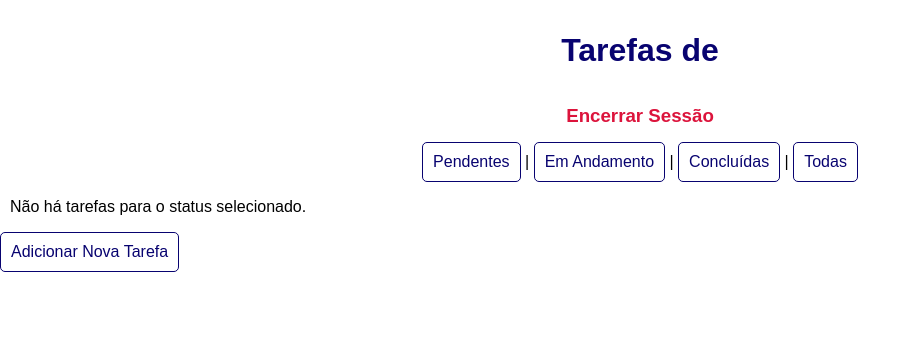
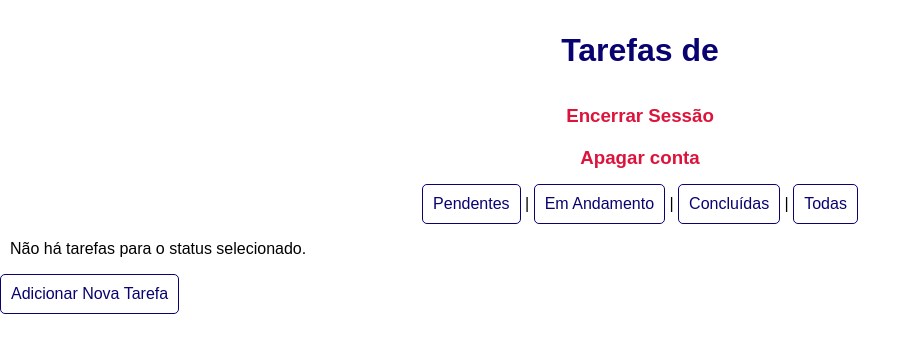
Before and after one commit to haliskipaulo/projeto-backend-python, a Flask app: page /tarefas_page/1 in a window 1280 px wide. Shown: the part 209-562 px from the top of the page, without its empty margins (0-921 px from the left). Run offline with Flask 3, Linux system fonts and the light colour scheme.

Commit message:
apagando usuarios

```diff
--- a/app.py
+++ b/app.py
@@ -111,6 +111,15 @@ def deletar_tarefa(tarefa_id):
         return redirect(url_for('tarefas_page', usuario_id=tarefa.usuario_id))
 
 
+@app.route('/deletar_usuario/<int:user_id>', methods=['GET'])
+def deletar_usuario(user_id):
+    usuario = db.session.query(Usuario).filter_by(id=user_id).first()
+    if usuario:
+        db.session.delete(usuario)
+        db.session.commit()
+        return redirect(url_for('home'))
+
+
 @app.route('/tarefas_page/<int:usuario_id>', methods=['GET'])
 def tarefas_page(usuario_id):
     usuario = db.session.query(Usuario).filter_by(id=usuario_id).first()
--- a/static/style_tarefas.css
+++ b/static/style_tarefas.css
@@ -44,6 +44,19 @@ header {
     color: darkred;
     text-decoration: underline;
 }
+.deletarUser {
+    color: crimson;
+    text-decoration: none;
+    padding: 5px;
+    border: none;
+    font-weight: bold;
+}
+
+.deletarUser:hover {
+    background-color: white;
+    color: darkred;
+    text-decoration: underline;
+}
 
 div {
     margin: 10px;
--- a/templates/tarefas_page.html
+++ b/templates/tarefas_page.html
@@ -18,6 +18,7 @@
 <body>
     <h1 class="nome_usuario">Tarefas de {{ usuario.nome }}</h1>
     <h3 class="logout-container"><a href="/" class="logout"> Encerrar Sessão</a></h3>
+    <h3 class="logout-container"><a href="/deletar_usuario/{{ usuario.id }}" class="deletarUser">Apagar conta</a></h3>
 
     <div>
         <a href="/tarefas_page/{{ usuario.id }}?status=pendente">Pendentes</a> |
```
Also changed, not shown: instance/dados.db.
